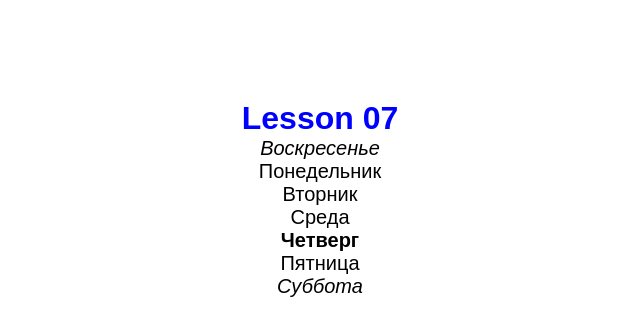
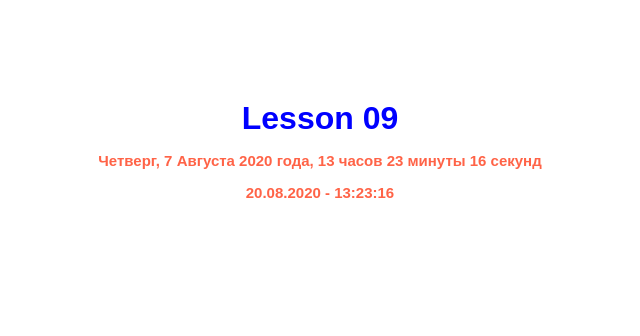
Before and after one commit to Source15/soHard, a plain HTML site: page lesson007Hard/index.html in a window 1280 px wide. Shown: the whole page, without its empty margins (320-960 px from the left). Drawn offline with Linux system fonts and the light colour scheme.

Commit message:
9тое усложненное

```diff
--- a/lesson007Hard/index.html
+++ b/lesson007Hard/index.html
@@ -4,23 +4,15 @@
 <head>
    <meta charset="UTF-8">
    <meta name="viewport" content="width=device-width, initial-scale=1.0">
-   <link rel="stylesheet" href="/style.css">
-   <title>Lesson 07</title>
+   <link rel="stylesheet" href="/lesson007Hard/style.css">
+   <title>Lesson 09</title>
 </head>
 
 <body>
-   <h1 class="title"> Lesson 07</h1>
-
-   <ul class="week-list">
-      <li class="day"></li>
-      <li class="day"></li>
-      <li class="day"></li>
-      <li class="day"></li>
-      <li class="day"></li>
-      <li class="day"></li>
-      <li class="day"></li>
-   </ul>
-   <script src="/script.js"></script>
+   <h1 class="title">Lesson 09</h1>
+   <h2 class="todayone"></h2>
+   <h2 class="todaytwo"></h2>
+   <script src="/lesson007Hard/script.js"></script>
 </body>
 
 </html>
--- a/lesson007Hard/script.js
+++ b/lesson007Hard/script.js
@@ -1,23 +1,129 @@
 'use strict';
 
-let day = document.querySelectorAll('.day');
-let dayList = document.querySelector('.day-list');
+const dayFunc = function () {
+   let todayone = document.querySelector('.todayone'),
+      todaytwo = document.querySelector('.todaytwo'),
+      date = new Date(),
+      days = ['Воскресенье', 'Понедельник', 'Вторник', 'Среда',
+         'Четверг', 'Пятница', 'Суббота'
+      ],
+      months = ['Января', 'Февраля', 'Марта', 'Апреля', 'Мая', 'Июня', 'Июля',
+         'Августа', 'Сентября', 'Октября', 'Ноября', 'Декабря'
+      ],
+      year = date.getFullYear() + ' года';
 
-let date = new Date();
-let today = date.getDay();
 
-let week = ['Воскресенье', 'Понедельник', 'Вторник', 'Среда', 'Четверг', 'Пятница', 'Суббота'];
+   const getDay = function () {
+      let day = date.getDay();
+      return days[day];
+   };
 
-let bustOfDay = function () {
-   day.forEach((item, index, arr) => {
-      item.textContent = week[index];
-      arr[0].style.fontStyle = 'italic';
-      arr[arr.length - 1].style.fontStyle = 'italic';
-      arr[today].style.fontWeight = '800';
-   });
+   const getToday = function () {
+      let month = date.getMonth();
+      return month + ' ' + months[7];
+   };
+
+   const getTimeLength = function (i) {
+      return parseInt(i.toString()[i.toString().length - 1]);
+   };
+
+   const getTime = function () {
+      let hours = date.getHours();
+      let minutes = date.getMinutes();
+      let seconds = date.getSeconds();
+      let time = '';
+
+      switch (hours) {
+         case 1:
+         case 21:
+            time += `${hours} час `;
+            break;
+         case 2:
+         case 3:
+         case 4:
+         case 22:
+         case 23:
+            time += `${hours} часа `;
+            break;
+         default:
+            time += `${hours} часов `;
+            break;
+      }
+
+      if (minutes === 11 || minutes === 12 || minutes === 13 || minutes === 14) {
+         time += `${minutes} минут`;
+      } else {
+         switch (getTimeLength(minutes)) {
+            case 1:
+               time += `${minutes} минута`;
+               break;
+            case 2:
+            case 3:
+            case 4:
+               time += `${minutes} минуты`;
+               break;
+            case 0:
+            case 5:
+            case 6:
+            case 7:
+            case 8:
+            case 9:
+               time += `${minutes} минут`;
+               break;
+         }
+      }
+
+      if (seconds === 11 || seconds === 12 || seconds === 13 || seconds === 14) {
+         time += ` ${seconds} секунд`;
+      } else {
+         switch (getTimeLength(seconds)) {
+            case 1:
+               time += ` ${seconds} секунда`;
+               break;
+            case 2:
+            case 3:
+            case 4:
+               time += ` ${seconds} секунды`;
+               break;
+            case 0:
+            case 5:
+            case 6:
+            case 7:
+            case 8:
+            case 9:
+               time += ` ${seconds} секунд`;
+               break;
+         }
+      }
+      return time;
+   };
+
+   const formatDate = function (item) {
+      if (item.length === 1) {
+         item = '0' + item;
+      }
+      return item;
+   };
+
+   const getDateAndTime = function () {
+      let day = formatDate((date.getDay() + 16).toString());
+      let month = formatDate((date.getMonth() + 1).toString());
+      let year = formatDate(date.getFullYear().toString());
+      let hours = formatDate(date.getHours().toString());
+      let minutes = formatDate(date.getMinutes().toString());
+      let seconds = formatDate(date.getSeconds().toString());
+
+
+      todaytwo.innerHTML = `${formatDate(day)}.${formatDate(month)}.${formatDate(year)}
+                    - ${formatDate(hours)}:${formatDate(minutes)}:${formatDate(seconds)}`;
+   };
+
+   //вызов функций
+   todayone.textContent = `${getDay()}, ${getToday()} 2020 года, ${getTime()}`;
+
+   getDateAndTime();
 };
 
-bustOfDay();
-//Метод getDay() возвращает порядковый номер дня недели указанной даты по местному времени, где 0 соответствует воскресенью.
-//Методы document.write и document.writeln пишут напрямую в текст документа, до того как браузер построит из него DOM, поэтому они могут записать в документ все, что угодно, любые стили и незакрытые теги.
-//Обратные кавычки же имеют «расширенную функциональность». Они позволяют нам встраивать выражения в строку, заключая их в ${…}
+setInterval(function () {
+   dayFunc();
+}, 1000);
--- a/lesson007Hard/style.css
+++ b/lesson007Hard/style.css
@@ -14,10 +14,9 @@ body {
    color: blue;
 }
 
-.day-list {
-   margin-top: 50px;
+.todayone,
+.todaytwo {
+   margin-top: 15px;
+   font-size: 15px;
+   color: tomato;
 }
-
-.day {
-   font-size: 20px;
-}
```
